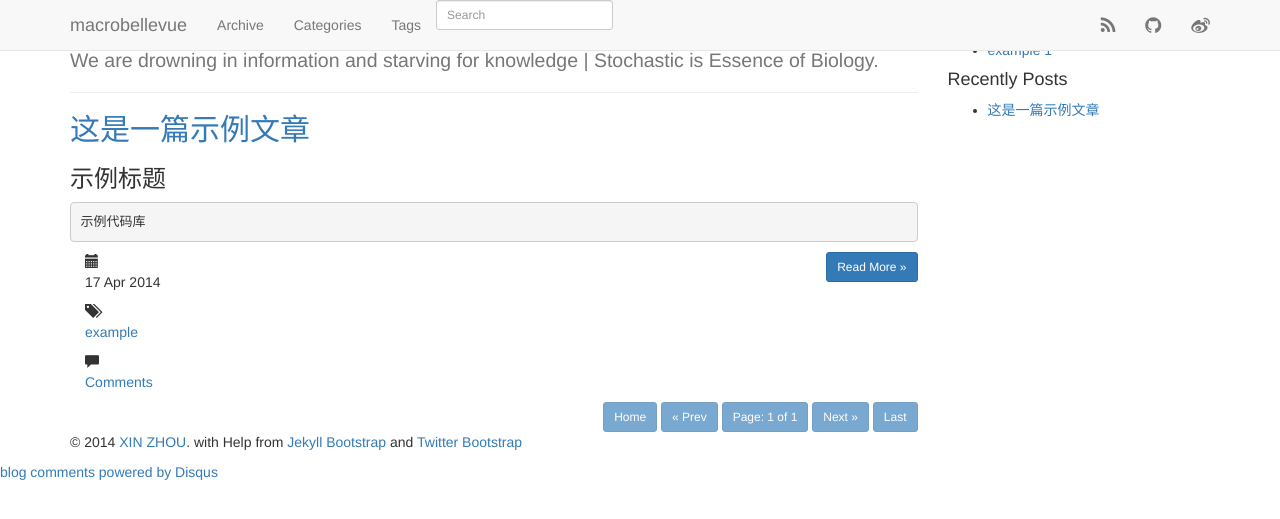
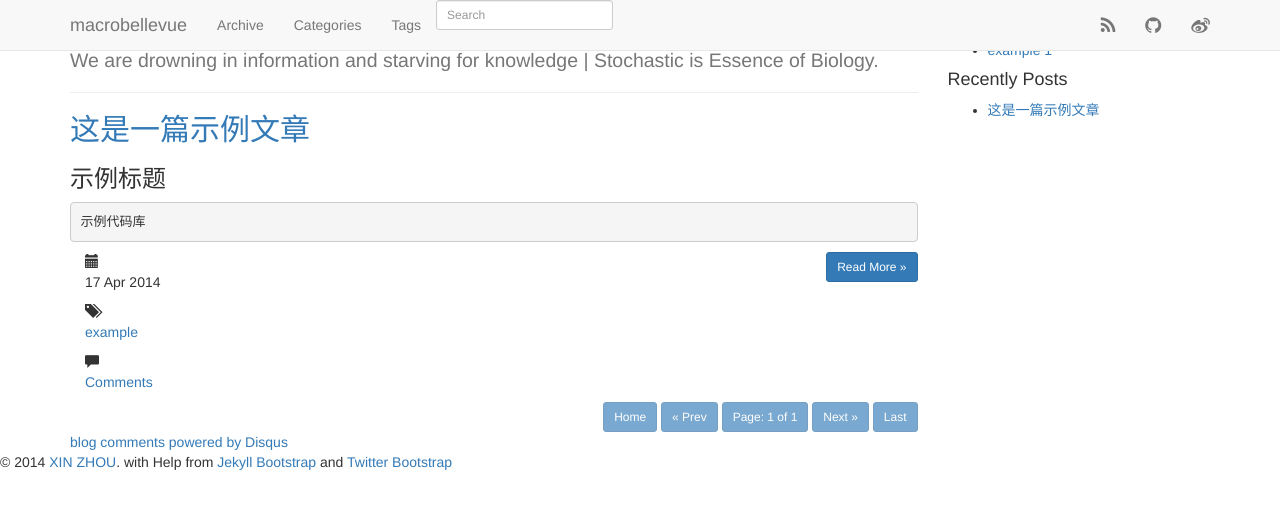
Before and after one commit to xinchoubiology/xinchoubiology.github.io, a Jekyll site: the page built from index.html, in a window 1280 px wide. Shown: the top 519 px of the page. Built offline with Jekyll 4.4.1, drawn with Linux system fonts in a browser that asks for light colours; nearby versions of some CDN libraries; Markdown is read by kramdown in place of the engine named in the settings; the list of posts is cut into pages by our own code; comment, search, counter and statistics services are not loaded.

Commit message:
modify comment box

```diff
--- a/_includes/themes/havee/default.html
+++ b/_includes/themes/havee/default.html
@@ -92,9 +92,7 @@
         {{ content }}
       </div>
 
-      <footer class="text-left">
-      <p>&copy; {{ site.time | date: '%Y' }} <a href="{{ HOME_PATH }}" target="_blank">{{ site.author.name }}</a>. with Help from <a href="http://jekyllbootstrap.com/" target="_blank" title="The Definitive Jekyll Blogging Framework">Jekyll Bootstrap</a> and <a href="http://twitter.github.com/bootstrap/" target="_blank">Twitter Bootstrap</a></p>
-      </footer>
+
     </div> <!-- /container -->
 
     <script src="{{ site.JB.cdn.jquery.js }}"></script>
@@ -117,8 +115,16 @@
     </script>
     {% endif %}
 
-    {% include JB/comments %}
-    {% include JB/analytics %}
-    {% include JB/sharing %}
+    <div class="container">
+      <div class="content">
+        {% include JB/comments %}
+        {% include JB/analytics %}
+        {% include JB/sharing %}
+      </div>
+    </div>
+
+    <footer class="text-left">
+      <p>&copy; {{ site.time | date: '%Y' }} <a href="{{ HOME_PATH }}" target="_blank">{{ site.author.name }}</a>. with Help from <a href="http://jekyllbootstrap.com/" target="_blank" title="The Definitive Jekyll Blogging Framework">Jekyll Bootstrap</a> and <a href="http://twitter.github.com/bootstrap/" target="_blank">Twitter Bootstrap</a></p>
+      </footer>
   </body>
 </html>
```
